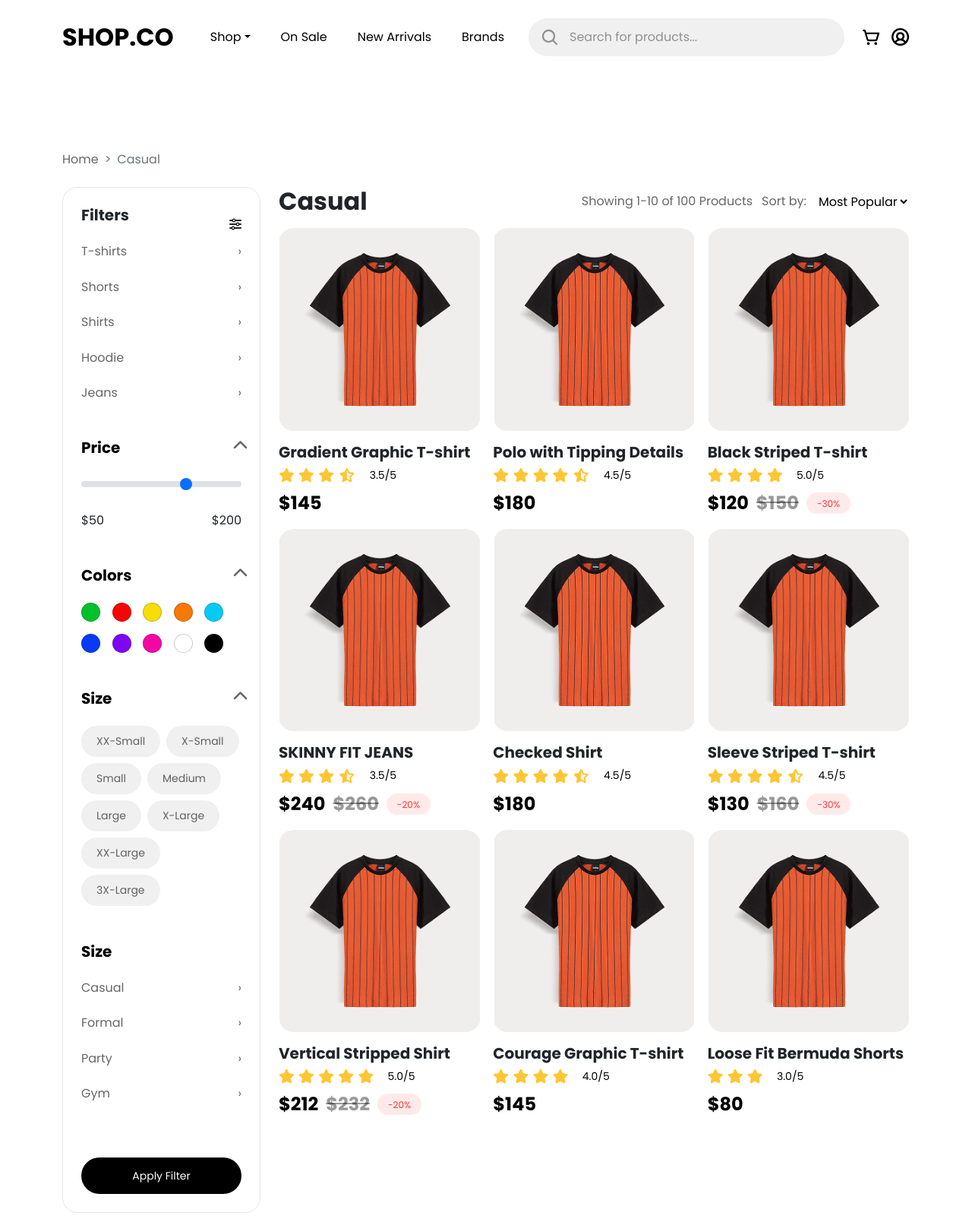
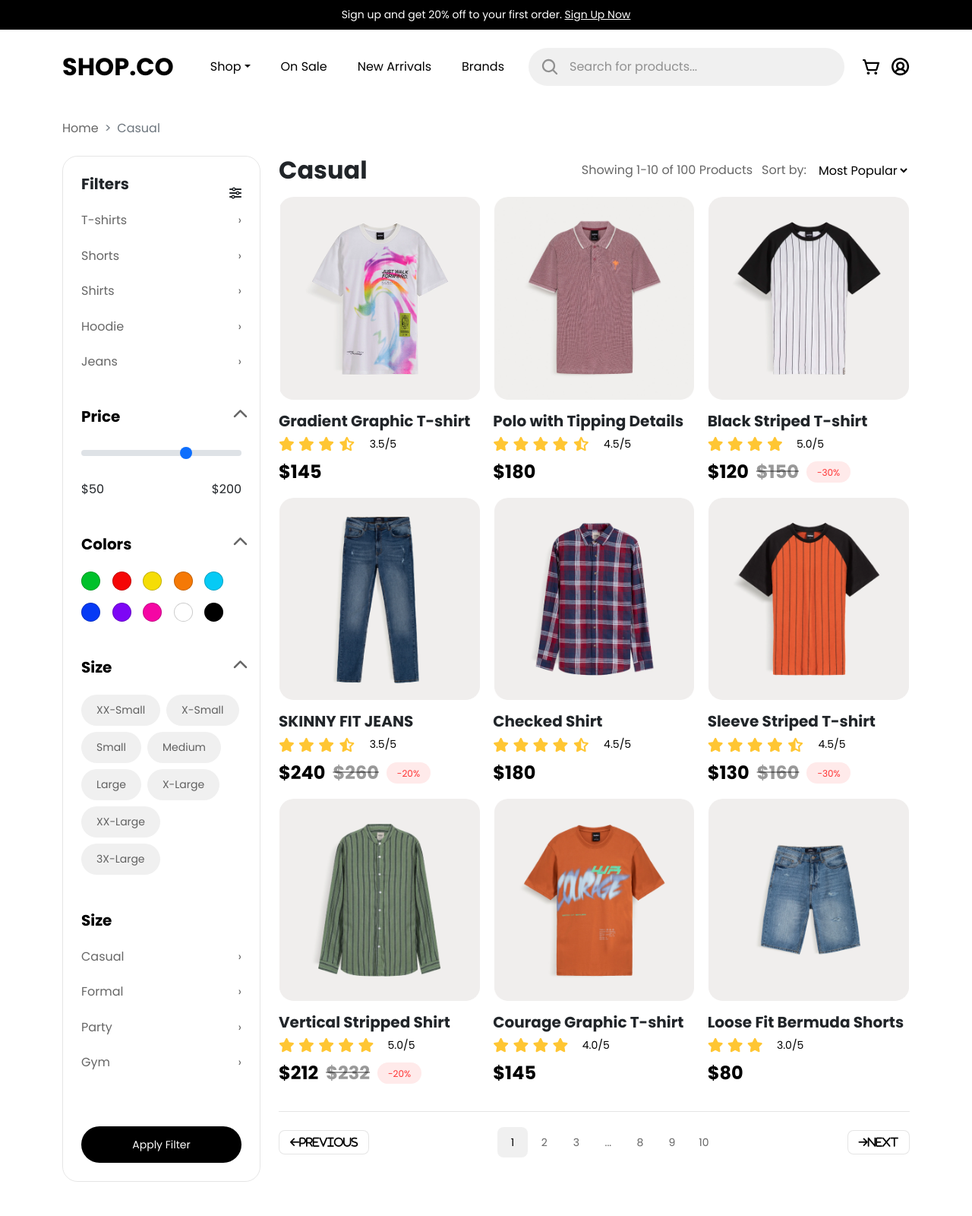
Before and after one commit to Shamma-Samiha/shop.co_ecommerce-website, a website: page category.html in a window 1280 px wide. Shown: the top 1600 px of the page at 76% size. Drawn offline with Linux system fonts and the light colour scheme.

Commit message:
Added Announcement bar and pagination, fixed spacing issue.

```diff
--- a/category.html
+++ b/category.html
@@ -18,6 +18,15 @@
     <title>SHOP.CO</title>
   </head>
   <body>
+
+    <!-- Announcement Bar -->
+    <div class="announcement-bar text-center">
+      <p>Sign up and get 20% off to your first order.
+        <a href="#">Sign Up Now</a>
+      </p>
+
+
+    </div>
 
       <!-- Navbar -->
      <nav class="navbar navbar-expand-lg shop-navbar">
@@ -202,7 +211,7 @@
           <div class="col-6 col-lg-4">
             <div class="product-card">
               <div class="product-image">
-                <img src="images/new-arrivals/striped-t.png">
+                <img src="images/catalogue/gradient graphic.png">
               </div>
               <h5>Gradient Graphic T-shirt</h5>
 
@@ -223,7 +232,7 @@
           <div class="col-6 col-lg-4">
             <div class="product-card">
               <div class="product-image">
-                <img src="images/new-arrivals/striped-t.png">
+                <img src="images/catalogue/polo.png">
               </div>
               <h5>Polo with Tipping Details</h5>
 
@@ -245,7 +254,7 @@
           <div class="col-6 col-lg-4">
             <div class="product-card">
               <div class="product-image">
-                <img src="images/new-arrivals/striped-t.png">
+                <img src="images/catalogue/black striped t-shirt.png">
               </div>
               <h5>Black Striped T-shirt</h5>
 
@@ -270,7 +279,7 @@
           <div class="col-6 col-lg-4">
             <div class="product-card">
               <div class="product-image">
-                <img src="images/new-arrivals/striped-t.png">
+                <img src="images/catalogue/skinny fit jeans.png">
               </div>
               <h5>SKINNY FIT JEANS</h5>
 
@@ -295,7 +304,7 @@
           <div class="col-6 col-lg-4">
             <div class="product-card">
               <div class="product-image">
-                <img src="images/new-arrivals/striped-t.png">
+                <img src="images/catalogue/checked shirt.png">
               </div>
               <h5>Checked Shirt</h5>
 
@@ -317,7 +326,7 @@
           <div class="col-6 col-lg-4">
             <div class="product-card">
               <div class="product-image">
-                <img src="images/new-arrivals/striped-t.png">
+                <img src="images/catalogue/sleeve striped t-shirt.png">
               </div>
               <h5>Sleeve Striped T-shirt</h5>
 
@@ -343,7 +352,7 @@
           <div class="col-6 col-lg-4">
             <div class="product-card">
               <div class="product-image">
-                <img src="images/new-arrivals/striped-t.png">
+                <img src="images/catalogue/vertical striped shirt.png">
               </div>
               <h5>Vertical Stripped Shirt</h5>
 
@@ -369,7 +378,7 @@
           <div class="col-6 col-lg-4">
             <div class="product-card">
               <div class="product-image">
-                <img src="images/new-arrivals/striped-t.png">
+                <img src="images/catalogue/courage tshirt.png">
               </div>
               <h5>Courage Graphic T-shirt</h5>
 
@@ -390,7 +399,7 @@
           <div class="col-6 col-lg-4">
             <div class="product-card">
               <div class="product-image">
-                <img src="images/new-arrivals/striped-t.png">
+                <img src="images/catalogue/loose fit shorts.png">
               </div>
               <h5>Loose Fit Bermuda Shorts</h5>
 
@@ -406,11 +415,28 @@
             </div>
           </div>
 
+        </div>
 
+        <!-- Pagination -->
+        <nav class="catalogue-pagination d-flex justify-content-between align-items-center">
 
+          <button type="button" class="pagination-btn"> <i class="fa-solid fa-arrow-left">Previous</i></button>
 
+          <!-- Adding page numbers -->
+          <div class="page-numbers d-flex align-items-center">
+            <button type="button" class="active">1</button>
+            <button type="button">2</button>
+            <button type="button">3</button>
+            <button type="button">...</button>
+            <button type="button">8</button>
+            <button type="button">9</button>
+            <button type="button">10</button>
 
-        </div>
+          </div>
+
+          <button type="button" class="pagination-btn"> <i class="fa-solid fa-arrow-right">Next</i></button>
+
+        </nav>
 
 
       </div>
--- a/scss/styles.scss
+++ b/scss/styles.scss
@@ -1,3 +1,35 @@
+/* Announcement Bar */
+.announcement-bar {
+  background-color: #000;
+  color: #fff;
+  padding: 9px 10px;
+}
+
+.announcement-bar p {
+  font-size: 14px;
+  font-weight: 400;
+  margin: 0;
+}
+
+.announcement-bar a {
+  font-size: 14px;
+  font-weight: 500;
+  color: #fff;
+  text-decoration: underline;
+  /*margin-left: 5px;*/
+}
+
+/* Mobile */
+@media (max-width: 767px) {
+  .announcement-bar {
+    font-size: 12px;
+  }
+
+  .announcement-bar {
+    padding: 9px;
+  }
+}
+
 /* Navbar */
 .shop-navbar {
   background-color: #ffffff;
@@ -561,7 +593,10 @@
 
 /* Catagory Page */
 .catalogue-page {
-  padding: 100px 0;
+  padding-top: 20px;
+  padding-right: 0;
+  padding-bottom: 70px;
+  padding-left: 0;
 }
 
 .catalogue-page .breadcrumb {
@@ -794,3 +829,61 @@
   font-size: 12px;
   font-weight: 500;
 }
+
+/* Pagination */
+.catalogue-pagination {
+  border-top: 1px solid #0000001A;
+  margin-top: 32px;
+  padding-top: 20px;
+}
+
+.pagination-btn {
+  background-color: white;
+  border: 1px solid #0000001A;
+  border-radius: 8px;
+  font-size: 14px;
+  font-weight: 500;
+  padding: 8px 14px;
+  display: flex;
+  align-items: center;
+  gap: 10px;
+}
+
+.page-numbers {
+  gap: 2px;
+}
+
+.page-numbers button {
+  width: 40px;
+  height: 40px;
+  border: none;
+  border-radius: 8px;
+  background-color: white;
+  color: #666666;
+  font-size: 14px;
+  font-weight: 500;
+}
+
+.page-numbers button.active {
+  background: #0000000F;
+  color: black;
+}
+
+/* Mobile */
+@media (max-width: 767px) {
+  .page-btn {
+    font-size: 12px;
+    padding: 8px;
+    gap: 8px;
+  }
+
+  .page-numbers {
+    gap: 2px;
+    }
+
+  .page-numbers button {
+    width: 36px;
+    height: 36px;
+    font-size: 12px;
+  }
+}
```
Also changed, not shown: index.html (+8 -22 lines), css/styles.css.
